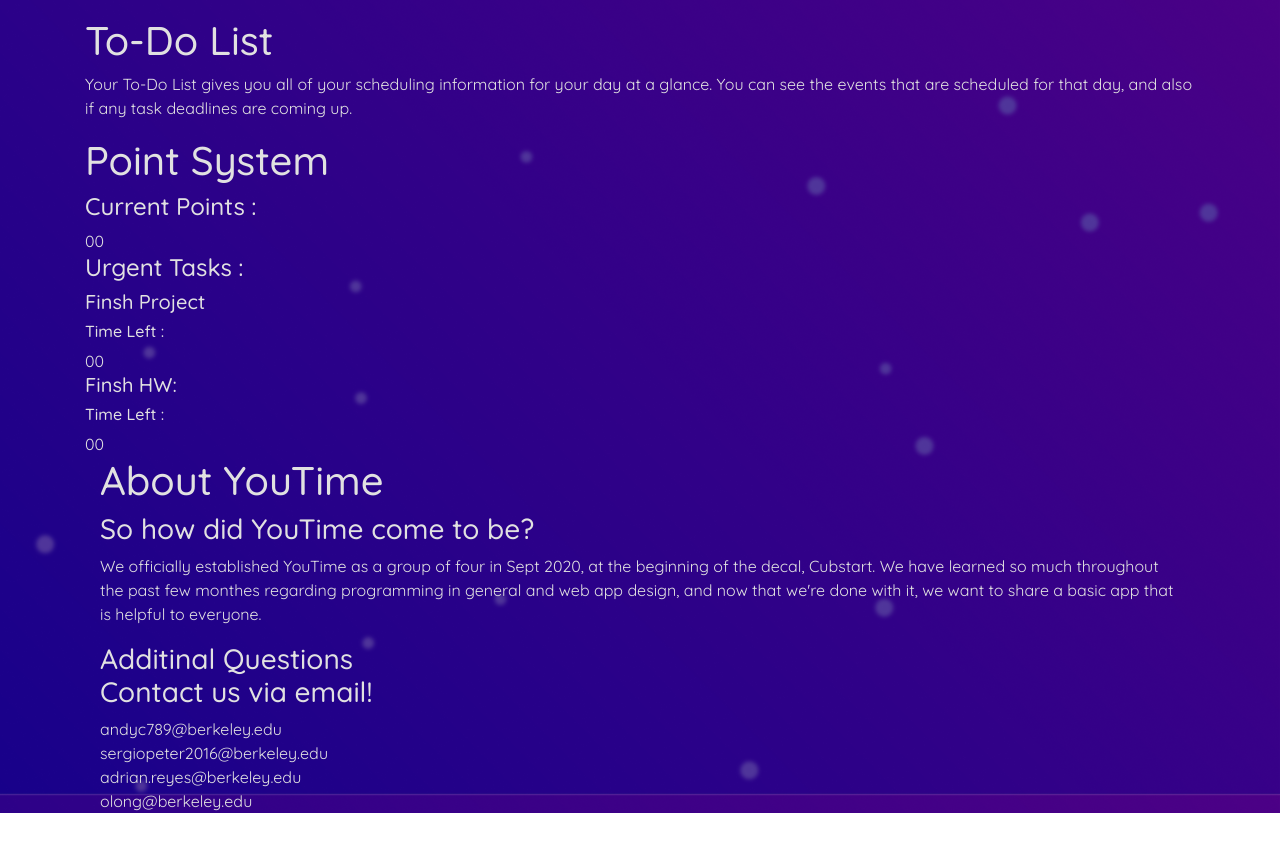
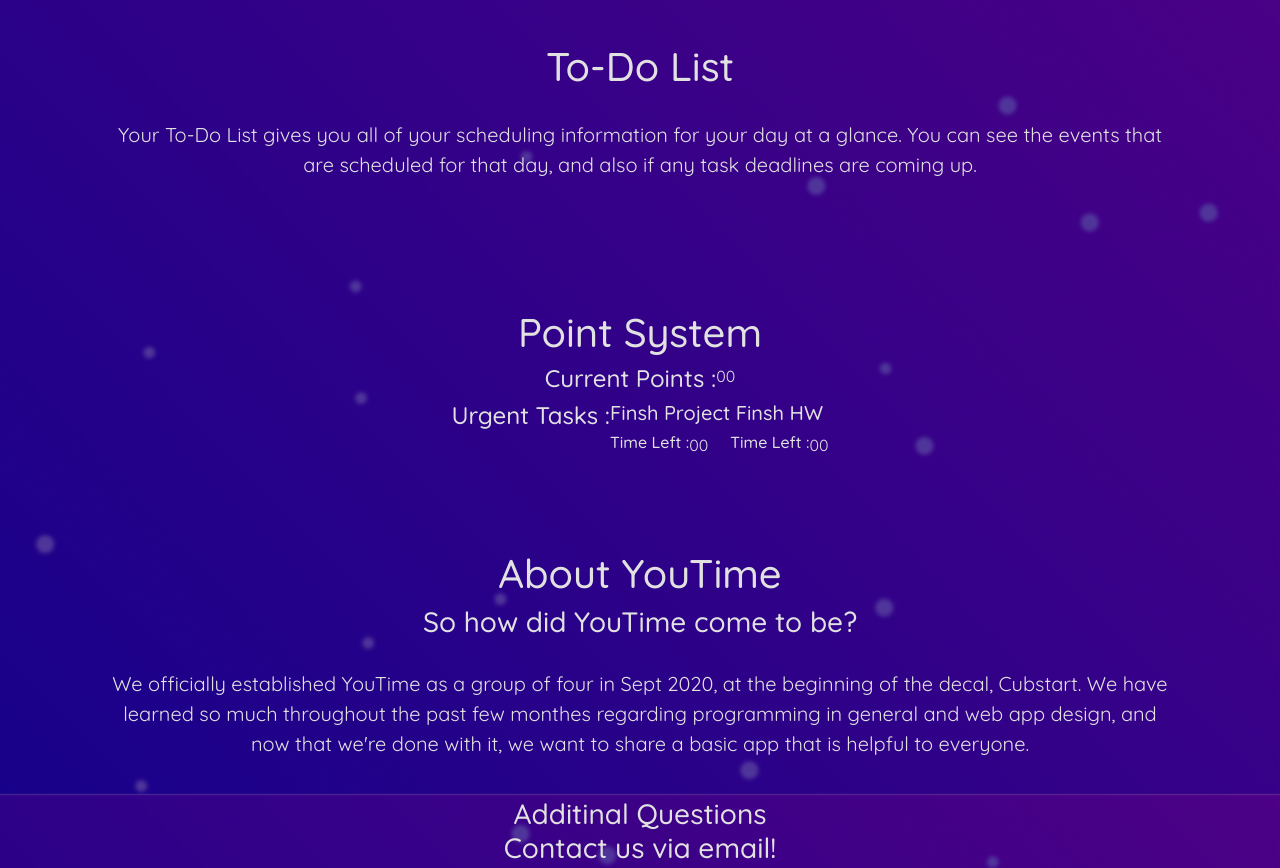
Before and after one commit to olong12/YouTime, a plain HTML site: page HomePage/index.html in a window 1280 px wide. Shown: the part 1020-1888 px from the top of the page. Before the commit the page ends 1833 px from the top, so only its background shows below. Drawn offline with nearby package versions, Linux system fonts and the light colour scheme.

Commit message:
fixed up the text in Main Page

```diff
--- /dev/null
+++ b/AddTaskPage/style.css
@@ -0,0 +1,20 @@
+/* Gobal Values */
+* {
+	color: #e1e1e1;
+	font-family: 'Quicksand', sans-serif;
+}
+
+html {
+	height: 100%;
+}
+
+body {
+	-webkit-background-size: cover;
+	-moz-background-size: cover;
+	-o-background-size: cover;
+	background-size: cover;
+	/* makes the graidents that does not repeat */
+	background-repeat: no-repeat;
+	background-attachment: fixed;
+	background-image: url(../Img/gradient.png);
+}
--- a/HomePage/index.html
+++ b/HomePage/index.html
@@ -65,7 +65,7 @@
                     <h1>Point System</h1>
 
                     <div class="point_example">
-                        <h4>Current Points :</h4>
+                        <h4>Current Points : </h4>
                         <span class="example_points">00</span>
                     </div>
 
@@ -73,15 +73,22 @@
                         <h4>Urgent Tasks :</h4>
                         <div class="example_tasks">
                             <h5>Finsh Project</h6>
-                            <h6>Time Left :</h6>
-                            <span>00</span>
-                        </div>
-                        <div class="example_tasks">
-                            <h5>Finsh HW:</h6>
-                            <h6>Time Left :</h6>
+                            <div class="time_left_example">
+                                <h6>Time Left : </h6>
                                 <span>00</span>
                             </div>
                         </div>
+                        <div class="example_tasks">
+                            <h5>Finsh HW </h6>
+                            <div class="time_left_example">
+                                <h6>Time Left : </h6>
+                                <span>00</span>
+                            </div>
+                        </div>
+                    </div>
+                </div>
+            </div>
+
 
                     <!-- Firth Section -->
             <div class="section_five">
@@ -100,9 +107,6 @@
             </div>
 
 
-                </div>
-            </div>
-
 
 
         </div>
--- a/HomePage/style.css
+++ b/HomePage/style.css
@@ -81,6 +81,59 @@ body {
 	font-size: 20px;
 }
 
+/* Start of Section Three */
+.section_three {
+	text-align: center;
+	padding: 2% 0 5%;
+}
+.section_three div h1 {
+	font-size: 40px;
+}
+.section_three div p {
+	padding: 2%;
+	font-size: 20px;
+}
+
+/* Start of Section Four */
+.section_four {
+	text-align: center;
+	padding: 2% 0 5%;
+}
+.section_four div h1 {
+	font-size: 40px;
+}
+.section_four div p {
+	padding: 2%;
+	font-size: 20px;
+}
+.section_four .point_example {
+	display: flex;
+	flex-direction: row;
+	justify-content: center;
+}
+.section_four .urgent_example {
+	display: flex;
+	flex-direction: row;
+	justify-content: center;
+}
+
+.section_four .urgent_example .time_left_example {
+	display: flex;
+}
+
+/* Start of Section Five */
+.section_five {
+	text-align: center;
+	padding: 2% 0 5%;
+}
+.section_five div h1 {
+	font-size: 40px;
+}
+.section_five div p {
+	padding: 2%;
+	font-size: 20px;
+}
+
 /* Code not in the DOM when initulaized */
 #star-large {
 	width: 10px;
```
Also changed, not shown: Img/1.PNG (added), Img/Capture.PNG (added). Lines whose indentation alone changed are shown as unchanged.
